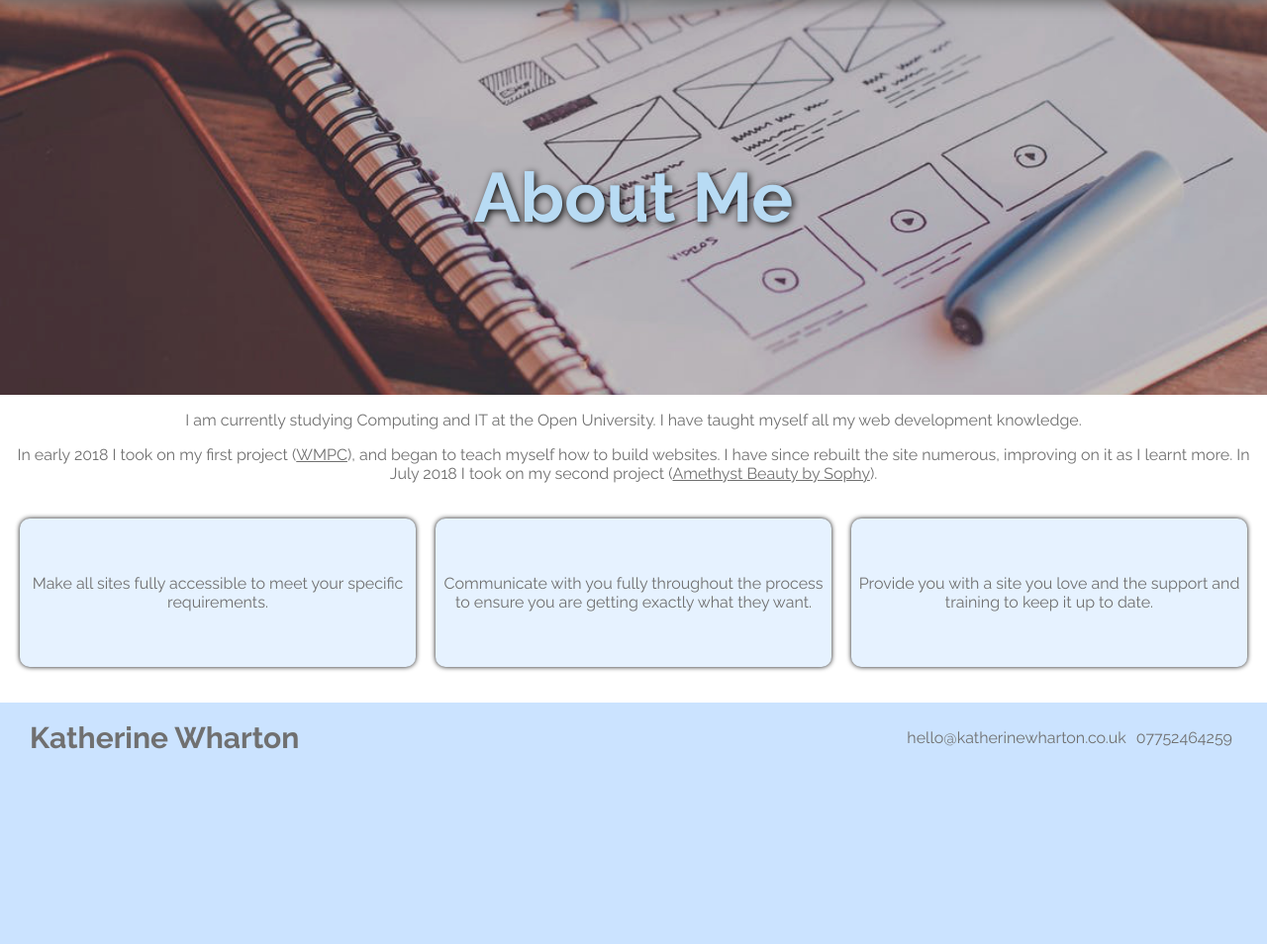
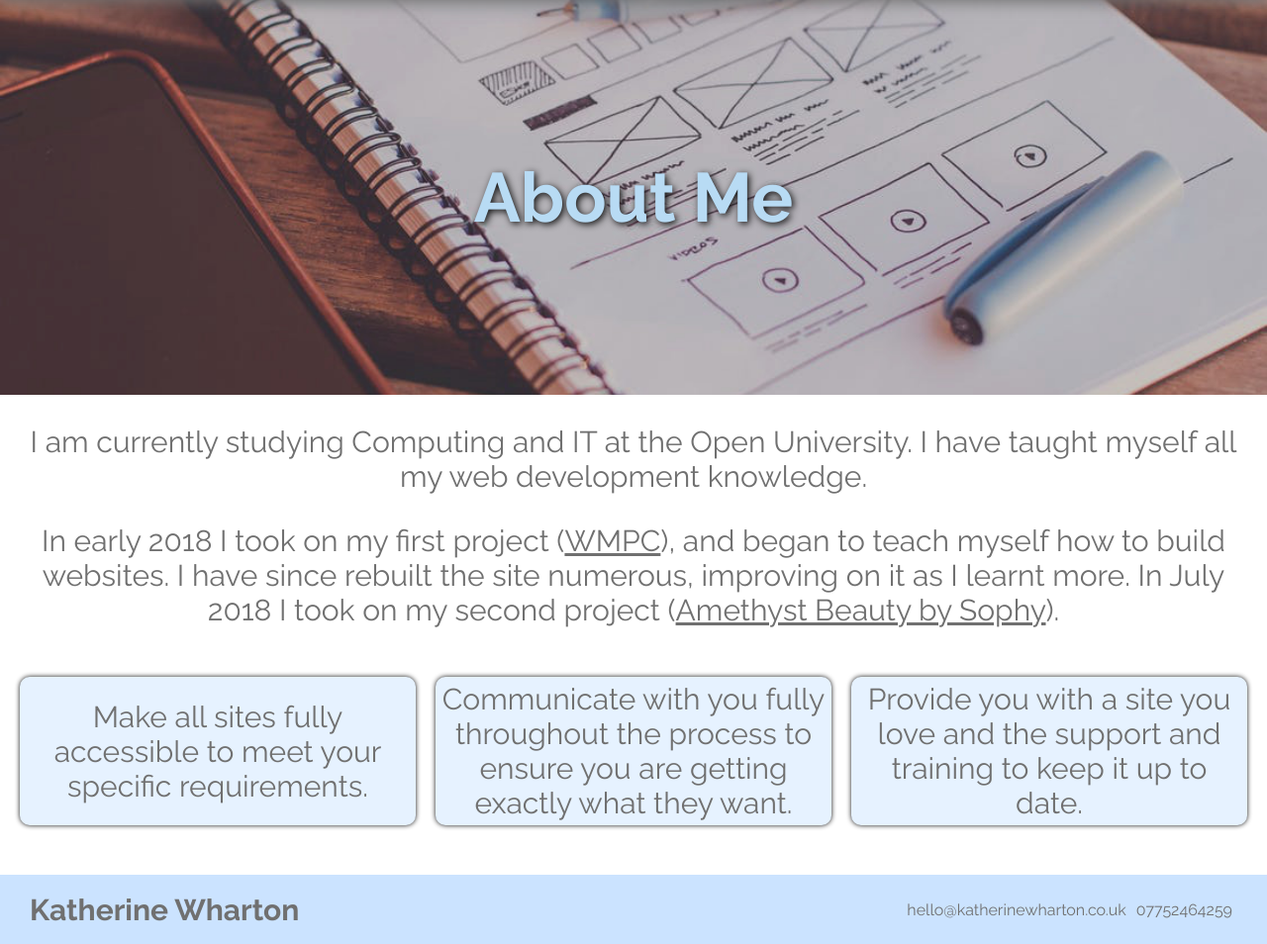
Before and after one commit to codeClimber24/codeClimber24.github.io, a PHP site: page /about.html in a window 1280 px wide. Shown: the part 111-1065 px from the top of the page at 99% size. Before the commit the page ends 868 px from the top, so only its background shows below. Run offline with PHP 8.4, Linux system fonts and the light colour scheme.

Commit message:
font size edit

```diff
--- a/css/styles.css
+++ b/css/styles.css
@@ -294,7 +294,8 @@ h2 {
   flex-direction: column;
   -webkit-box-pack: center;
   -ms-flex-pack: center;
-  justify-content: center; }
+  justify-content: center;
+  font-size: 2rem; }
   .about .about-text p {
     padding: 0 10px; }
   .about ul {
@@ -337,6 +338,8 @@ h2 {
       padding: 0 5px; }
 
 @media (min-width: 740px) {
+  .about {
+    font-size: 3rem; }
     .about ul {
       -webkit-box-orient: horizontal;
       -webkit-box-direction: normal;
```
Lines whose indentation alone changed are shown as unchanged.
